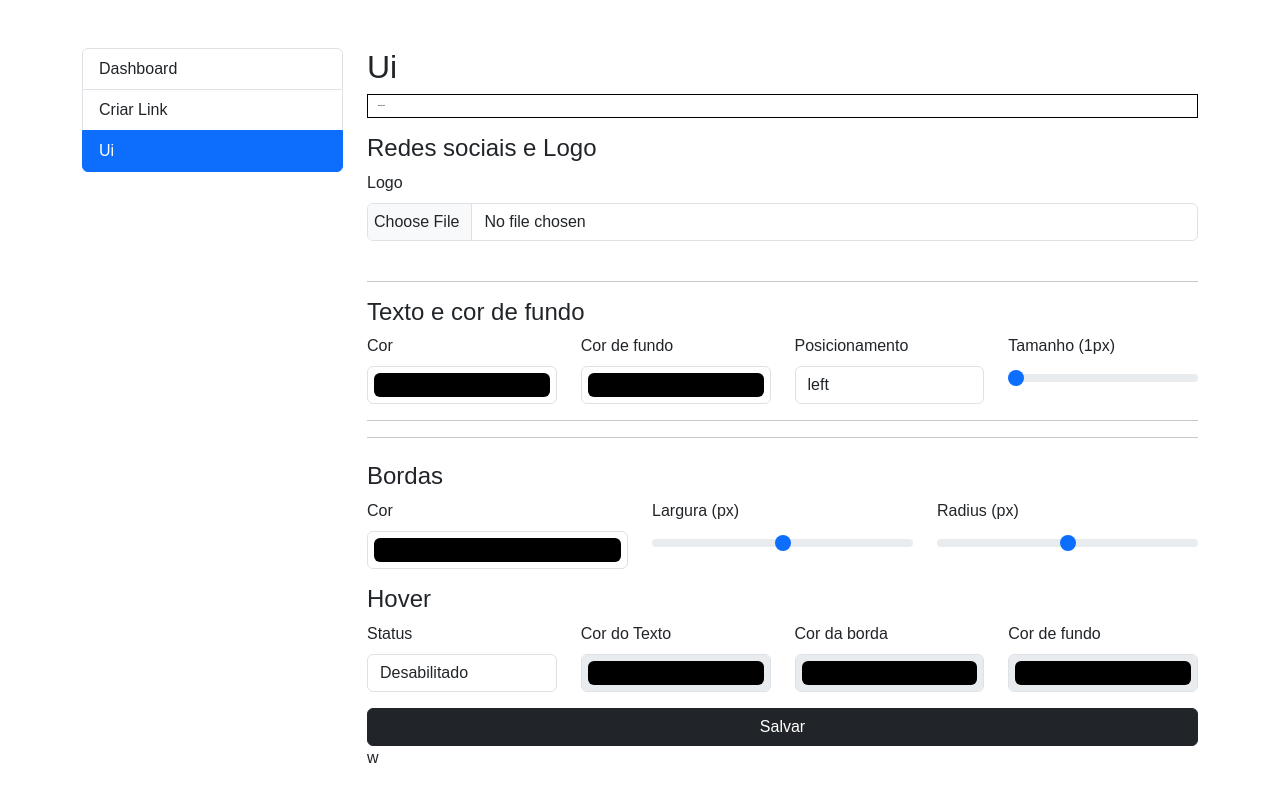
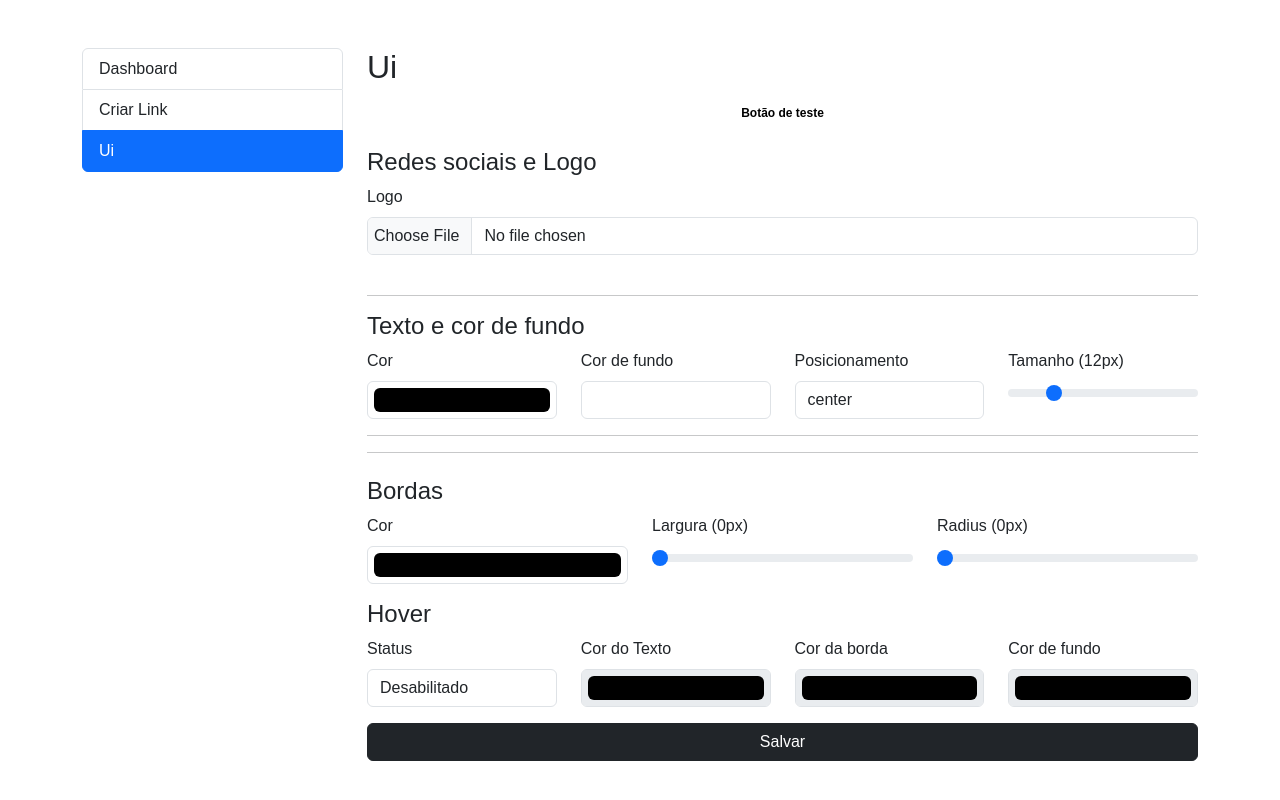
Before and after one commit to kelvysmoura/dctree, a React (Vite) app: page /admin/ui in a window 1280 px wide. Built offline with nearby package versions, Linux system fonts and the light colour scheme.

Commit message:
Finalizando preview do botão

```diff
--- a/src/components/Admin/UiForm/index.jsx
+++ b/src/components/Admin/UiForm/index.jsx
@@ -12,23 +12,15 @@ const selectOptions = [
 ];
 
 export default function UiForm() {
-    // const [color, setColor] = useState(storage.getUiStyle('color'));
-    // const [textAlign, setTextAlign] = useState(storage.getUiStyle('textAlign'));
-    // const [fontSize, setFontSize] = useState(storage.getUiStyle('fontSize', 1));
-    // const [borderRadius, setBorderRadius] = useState(storage.getUiStyle('borderRadius'));
-    // const [borderWidth, setBorderWidth] = useState(storage.getUiStyle('borderWidth'));
-    // const [borderColor, setBorderColor] = useState(storage.getUiStyle('borderColor'));
-    // const [backgroundColor, setBackgroundColor] = useState(storage.getUiStyle('backgroundColor'));
-    // const [logoImage, setLogoImage] = useState(storage.getItem('logo-img'));
 
     const [uiStyle, setUiStyle] = useState({
-        color: storage.getUiStyle('color'),
-        textAlign: storage.getUiStyle('textAlign'),
-        fontSize: storage.getUiStyle('fontSize', 1),
-        borderRadius: storage.getUiStyle('borderRadius'),
-        borderWidth: storage.getUiStyle('borderWidth'),
-        borderColor: storage.getUiStyle('borderColor'),
-        backgroundColor: storage.getUiStyle('backgroundColor'),
+        color: storage.getUiStyle('color', '#000000'),
+        textAlign: storage.getUiStyle('textAlign', 'center'),
+        fontSize: storage.getUiStyle('fontSize', 12),
+        borderRadius: storage.getUiStyle('borderRadius', 0),
+        borderWidth: storage.getUiStyle('borderWidth', 0),
+        borderColor: storage.getUiStyle('borderColor', '#000000'),
+        backgroundColor: storage.getUiStyle('backgroundColor', "#ffffff"),
         logoImage: storage.getItem('logo-img'),
     });
 
@@ -46,7 +38,7 @@ export default function UiForm() {
     const handleSubmit = (event) => {
         event.preventDefault();
 
-        storage.setItem('logo-img', logoImage);
+        storage.setItem('logo-img', uiStyle.logoImage);
 
         storage.setUiStyle(uiStyle);
 
@@ -69,7 +61,7 @@ export default function UiForm() {
     }
 
     return (
-        <PreviewContext contextData={uiStyleLive}>
+        <PreviewContext contextData={{uiStyleLive, styleHover}}>
             <div className="row">
                 <LinkItem label="Botão de teste" />
             </div>
--- a/src/components/LinkItem/index.jsx
+++ b/src/components/LinkItem/index.jsx
@@ -5,7 +5,7 @@ import storage from '@/storage';
 import { Preview } from '@/context/PreviewContext';
 
 export default function LinkItem({ title, description, label, link }) {
-    let uiStyleLive = useContext(Preview);
+    let {uiStyleLive, styleHover} = useContext(Preview);
 
     let uiStyleHover = storage.getUiStyleHover();
     let uiStyle = storage.getUiStyle();
@@ -13,6 +13,7 @@ export default function LinkItem({ title, description, label, link }) {
     const [style, setStyle] = useState(uiStyle);
 
     useEffect(() => {
+        if(!uiStyleLive) return;
         setStyle({
             ...uiStyleLive,
             fontSize: uiStyleLive.fontSize + 'px',
@@ -20,6 +21,17 @@ export default function LinkItem({ title, description, label, link }) {
             borderWidth: uiStyleLive.borderWidth + 'px'
         });
     }, [uiStyleLive]);
+
+    const handleHover = () => {
+        let currentStyle = uiStyleLive ?? uiStyle
+        let currentHover = styleHover ?? uiStyleHover
+        setStyle({...currentStyle, ...currentHover});
+    }
+
+    const handleLeave = () => {
+        let currentStyle = uiStyleLive ?? uiStyle
+        setStyle(currentStyle);
+    }
 
     return (
         <>
@@ -31,8 +43,8 @@ export default function LinkItem({ title, description, label, link }) {
                 </>
             )}
             <a href={link} className="link-item" style={style}
-                onMouseOver={ () => setStyle({...uiStyle, ...uiStyleHover}) }
-                onMouseLeave={ () => setStyle(uiStyle)}>{ label }</a>
+                onMouseOver={ handleHover }
+                onMouseLeave={ handleLeave}>{ label }</a>
         </div>
         </>
     );
--- a/src/context/PreviewContext.jsx
+++ b/src/context/PreviewContext.jsx
@@ -5,7 +5,7 @@ export const Preview = createContext({});
 export default function PreviewContext({contextData, children}) {
     return (
         <Preview.Provider value={contextData}>
-            { children }w
+            { children }
         </Preview.Provider>
     )
 }
```
